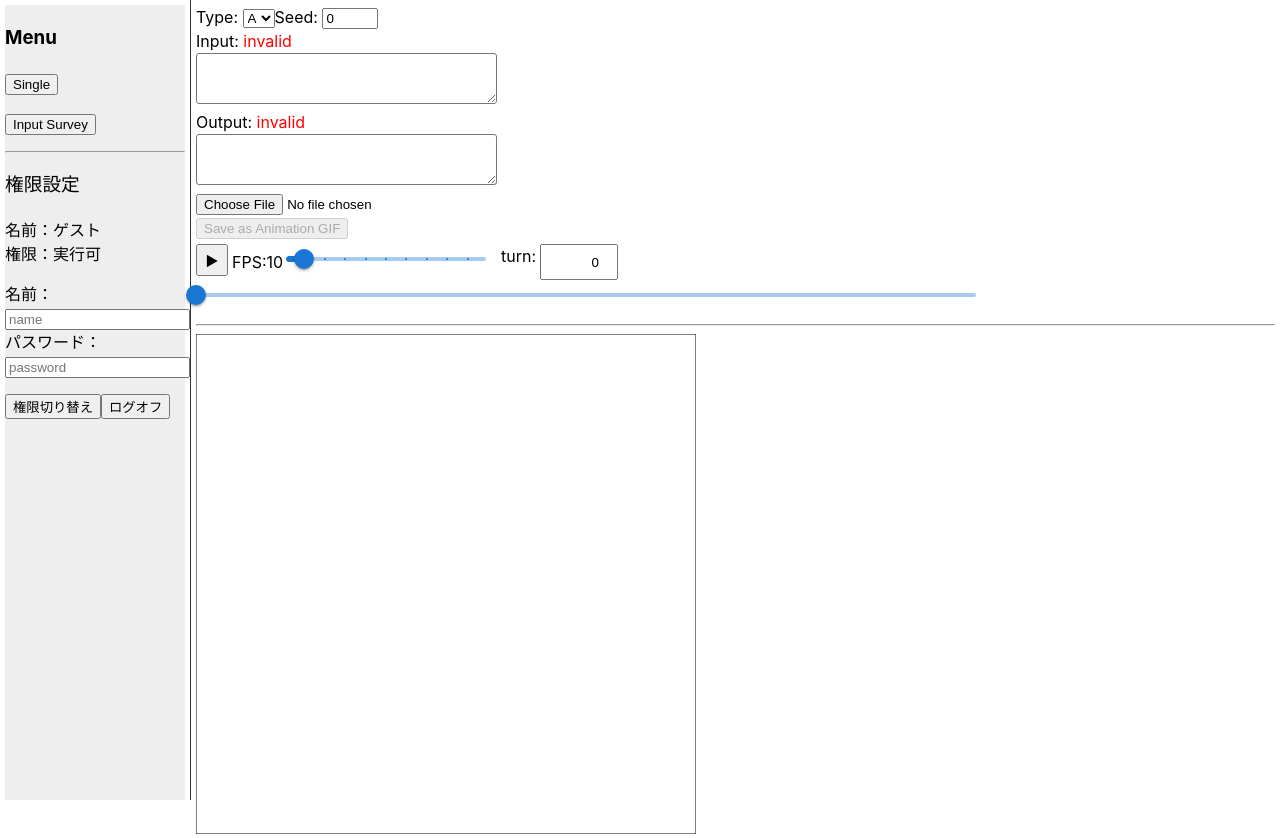
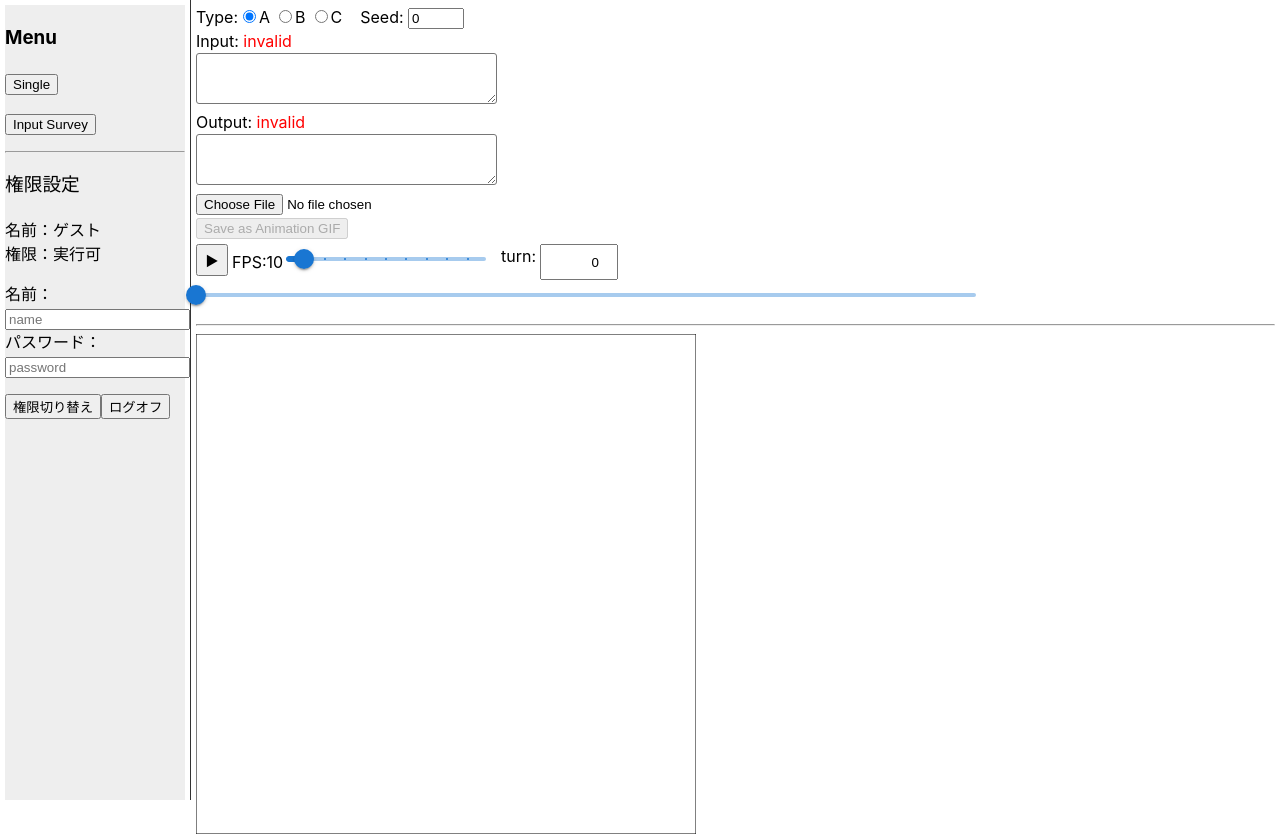
Before and after one commit to bird05/ahc-visualizer-masters2024-final, a React (Vite) app: page / in a window 1280 px wide. Built offline with nearby package versions, Linux system fonts and the light colour scheme; no server answers.

Commit message:
InputTypeSelector.tsxをドロップダウンリストからラジオボタンに変更

```diff
--- a/src/projects/masters_final/components/Main_Single.tsx
+++ b/src/projects/masters_final/components/Main_Single.tsx
@@ -30,9 +30,10 @@ export const Main_Single = () => {
   console.log("Main_Single");
   return(
     <>
-      <InputTypeSelector/>
-      <SeedSelector/>
-      <br></br>
+      <Stack direction="row" spacing="14px">
+        <InputTypeSelector/>
+        <SeedSelector/>
+      </Stack>
       <InputTextarea/>
       <br></br>
       <OutputTextarea/>
--- a/src/projects/masters_final/components/UI/InputTypeSelector.tsx
+++ b/src/projects/masters_final/components/UI/InputTypeSelector.tsx
@@ -25,24 +25,36 @@ export const InputTypeSelector = () => {
   const changeFunction: React.ChangeEventHandler<HTMLSelectElement> = (ev) => {
     setInputT(ev.target.value);
     dispatch(setType(ev.target.value));
+  }
 
-    // if(ev.target.value==="A") setInputT('A');
-    // if(ev.target.value==="B") setInputT('B');
-    // if(ev.target.value==="C") setInputT('C');
-    // if(ev.target.value==="未選択") setInputT(-1);
-    // else setInputT(Number(ev.target.value));
-  };
+  const changeValue = function (ev){
+    setInputT(ev.target.value);
+    dispatch(setType(ev.target.value));
+  }
 
   // DOM==============================
   console.log("InputTypeSelector");
   return(
     <>
-      <label>Type: </label>
+      {/* ラジオボタン */}
+      <SDivAll>
+        <label>Type: </label>
+        <SDivRadioAll>
+          <SDivRadioItem><input type="radio" name="num_of_inq" value="A" onChange={changeValue} defaultChecked/>A</SDivRadioItem>
+          <SDivRadioItem><input type="radio" name="num_of_inq" value="B" onChange={changeValue} />B</SDivRadioItem>
+          <SDivRadioItem><input type="radio" name="num_of_inq" value="C" onChange={changeValue} />C</SDivRadioItem>
+        </SDivRadioAll>
+      </SDivAll>
+
+      {/* ドロップダウンリスト */}
+      {/* <label>Type: </label>
       <SSelect onChange={changeFunction} value={inputT}>
         <option value="A">A</option>
         <option value="B">B</option>
         <option value="C">C</option>
-      </SSelect>
+      </SSelect> */}
+
+      {/* ドロップダウンリスト */}
       {/* <STable>
           <caption></caption>
           <tbody>
@@ -89,3 +101,19 @@ const STd = styled.td`
 const SSelect = styled.select`
   cont-size: 12pt;
 `
+
+const SDivAll = styled.div`
+  display:flex;
+  // align-items: center;
+  // justify-content: center;
+  // padding: 8px;
+`
+const SDiv = styled.div`
+  // padding: 8px;
+`
+const SDivRadioAll = styled.div`
+  display:flex;
+`
+const SDivRadioItem = styled.div`
+  padding-right: 4px;
+`
--- a/src/projects/masters_final/components/UI/SeedSelector.tsx
+++ b/src/projects/masters_final/components/UI/SeedSelector.tsx
@@ -37,9 +37,11 @@ export const SeedSelector = () => {
   console.log("SeedSelector");
   return(
     <>
+      <div>
       <label>Seed: </label>
-      {/* <SInput type="number" defaultValue={0} value={seed} min={0} max={99} onChange={(e) => dispatch(setSeed(e.target.value))}/> */}
-      <input type="number" value={seed} min={0} max={99} onChange={(e) => {dispatch(setIsCompleteSet(false)), dispatch(setSeed(e.target.value))}}/>
+        {/* <SInput type="number" defaultValue={0} value={seed} min={0} max={99} onChange={(e) => dispatch(setSeed(e.target.value))}/> */}
+        <input type="number" value={seed} min={0} max={99} onChange={(e) => {dispatch(setIsCompleteSet(false)), dispatch(setSeed(e.target.value))}}/>
+      </div>
     </>
   )
 };
```
